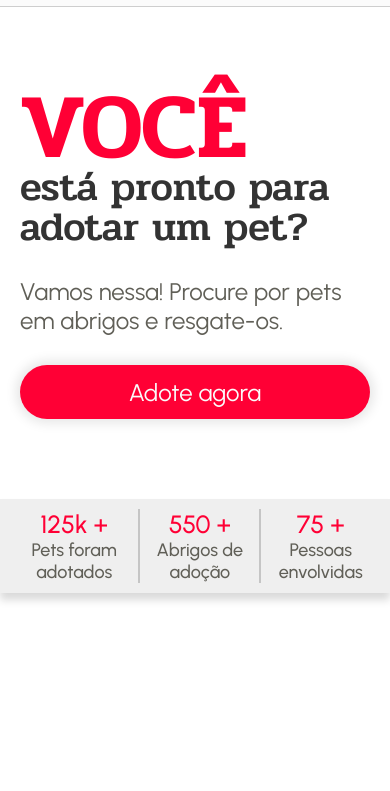
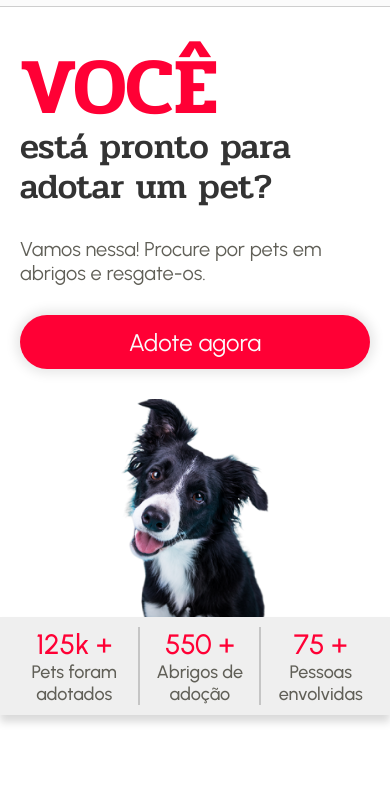
Before and after one commit to danniel-rodrigues/adote-um-pet, a plain HTML site: page index.html in a window 390 px wide. Shown: the part 53-844 px from the top of the page. Drawn offline with Linux system fonts and the light colour scheme.

Commit message:
Update section home mobile

```diff
--- a/styles/media-query.css
+++ b/styles/media-query.css
@@ -7,13 +7,16 @@
         display: none;
     }
 
-    /* SEÇÃO HOME*/
+    /* SEÇÃO HOME */
     .cta {
-        padding: 8rem 2rem
+        padding: 4rem 2rem;
+        flex-direction: column;
     }
 
     .cta img {
-        display: none;
+        width: 60%;
+        margin-top: 3rem;
+        margin-bottom: -4rem;
     }
 
     .cta .home-info {
@@ -21,9 +24,17 @@
         padding: 0;
     }
 
+    .home-info h1 {
+        font-size: 8rem;
+    }
+
     .home-info h2 {
-        font-size: 4rem;
+        font-size: 3.5rem;
         line-height: 4rem;
+    }
+
+    .home-info p {
+        font-size: 2rem;
     }
 
     .dados-campanha {
@@ -44,7 +55,7 @@
     }
 
     .dado h2 {
-        font-size: 2.5rem;
+        font-size: 2.8rem;
     }
 
     .dado p {
```
